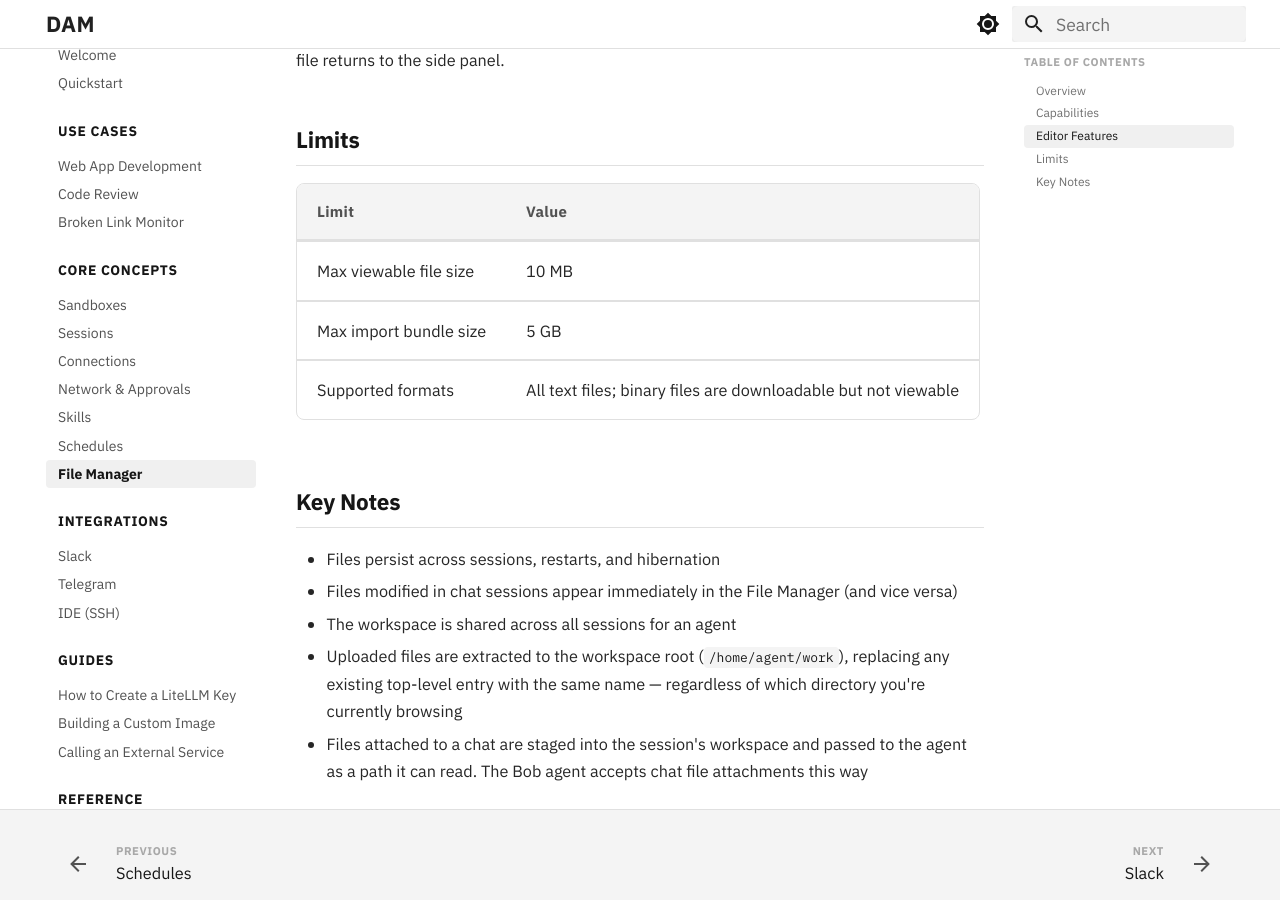
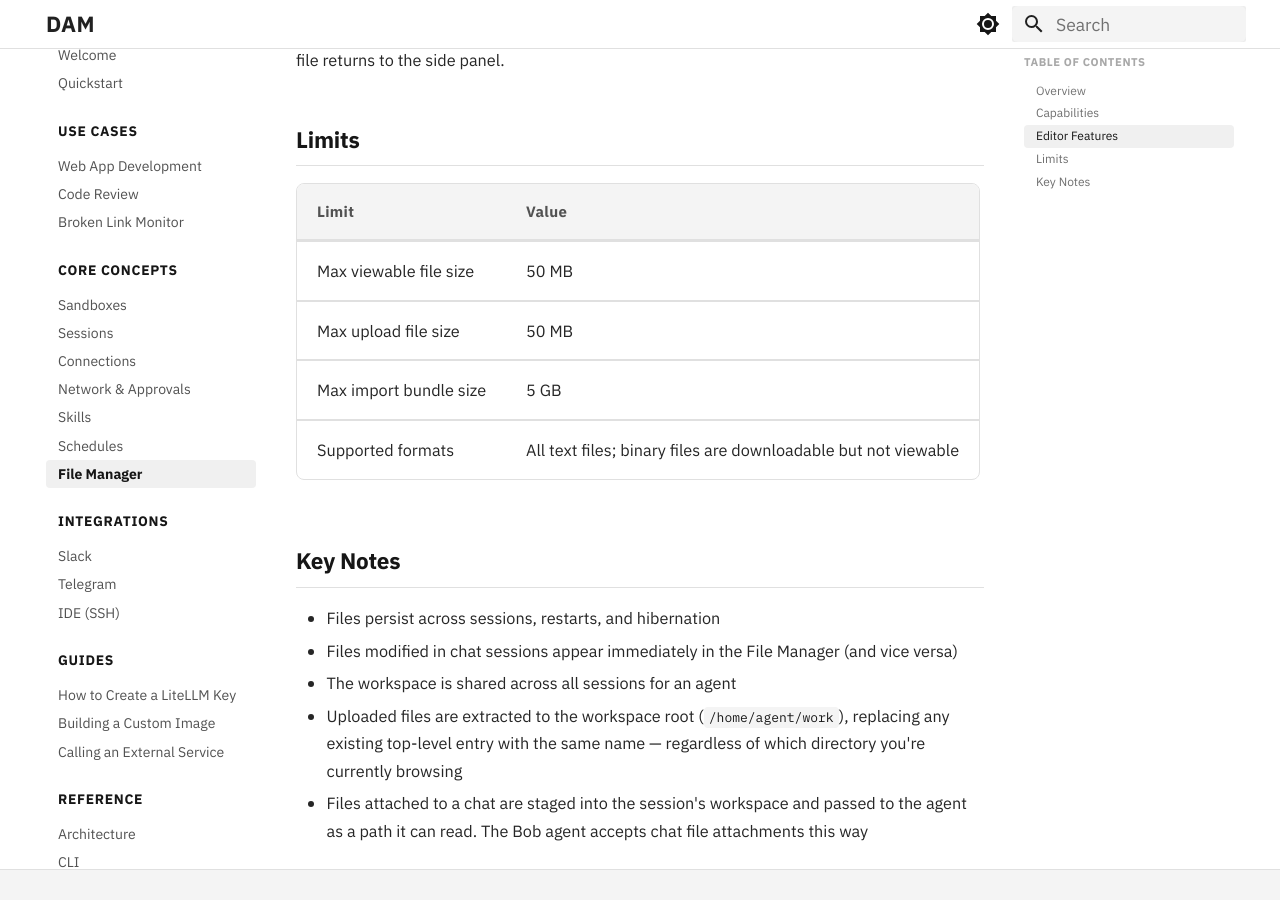
Before and after one commit to dam-agents/docs, an MkDocs documentation site: the page built from docs/core-concepts/file-manager.md, in a window 1280 px wide and 900 px high, scrolled down 1264 px. Built offline with MkDocs 1.6.1 and Material for MkDocs 9.7.7, drawn with Linux system fonts in a browser that asks for light colours.

Commit message:
docs: sync for dam-agents/dam#1417 — raise file size limit to 50 MB (#20)
Co-authored-by: doc-sync <doc-sync@users.noreply.github.ibm.com>

```diff
--- a/docs/core-concepts/file-manager.md
+++ b/docs/core-concepts/file-manager.md
@@ -34,7 +34,8 @@ When viewing a file that renders (image, PDF, SVG, Markdown, or HTML), a **Fulls
 
 | Limit | Value |
 |-------|-------|
-| Max viewable file size | 10 MB |
+| Max viewable file size | 50 MB |
+| Max upload file size | 50 MB |
 | Max import bundle size | 5 GB |
 | Supported formats | All text files; binary files are downloadable but not viewable |
 
```
